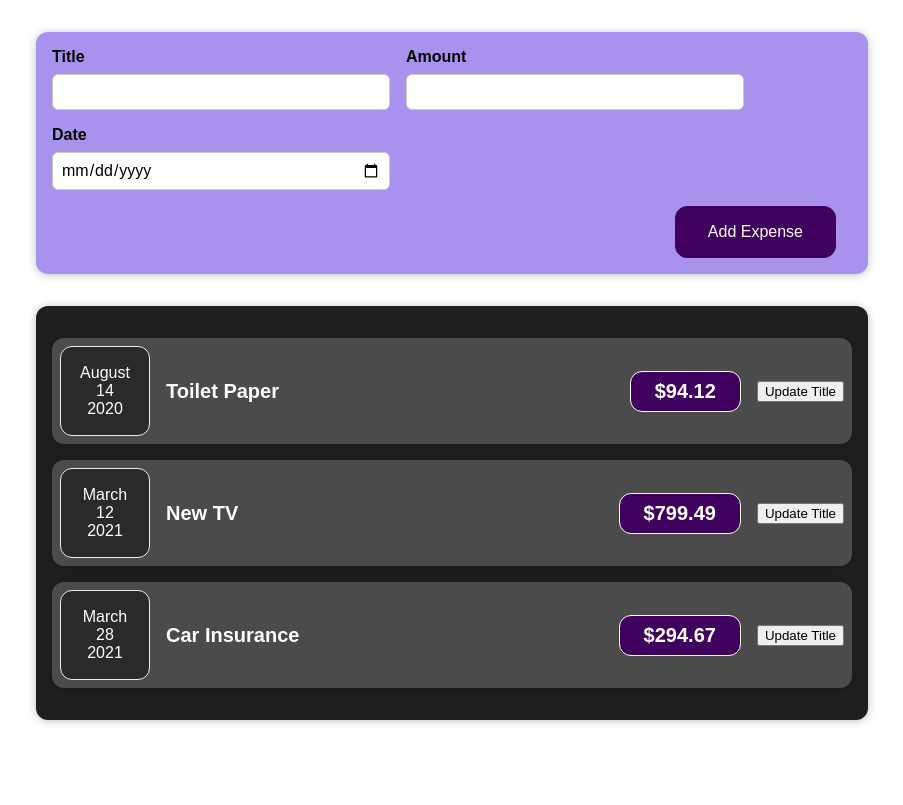
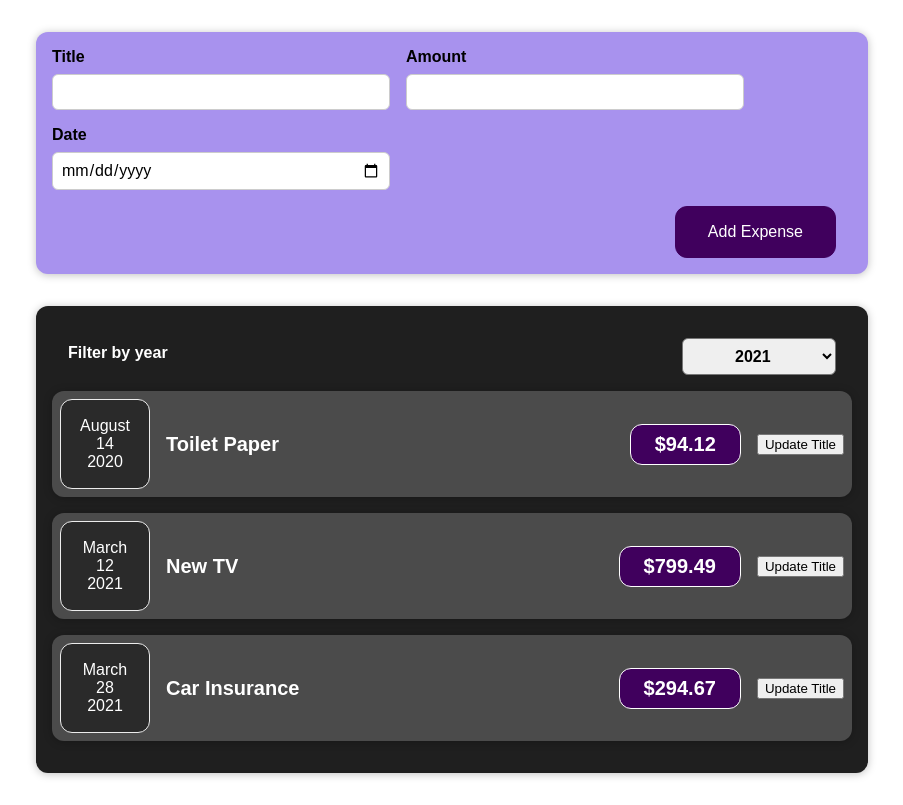
Before and after one commit to SivtsovaT/product-list-react, a React (Create React App) app: page / in a window 1280 px wide. Shown: the whole page, without its empty margins (188-1091 px from the left). Built offline with nearby package versions, Linux system fonts and the light colour scheme.

Commit message:
- added filter by year;

```diff
--- /dev/null
+++ b/src/components/Expenses/ExpenseFilter.css
@@ -0,0 +1,24 @@
+.expenses-filter {
+    color: white;
+    padding: 0 1rem;
+}
+
+.expenses-filter__control {
+    display: flex;
+    width: 100%;
+    align-items: center;
+    justify-content: space-between;
+    margin: 1rem 0;
+}
+
+.expenses-filter label {
+    font-weight: bold;
+    margin-bottom: 0.5rem;
+}
+
+.expenses-filter select {
+    font: inherit;
+    padding: 0.5rem 3rem;
+    font-weight: bold;
+    border-radius: 6px;
+}
--- /dev/null
+++ b/src/components/Expenses/ExpenseFilter.js
@@ -0,0 +1,25 @@
+import React from "react";
+import './ExpenseFilter.css';
+
+
+const ExpenseFilter = (props) => {
+    const dropdownChangeHandler = (event) => {
+        props.onChangeFilter(event.target.value);
+    }
+
+    return (
+        <div className='expenses-filter'>
+            <div className='expenses-filter__control'>
+                <label>Filter by year</label>
+                <select value={props.selected} onChange={dropdownChangeHandler}>
+                    <option value='2022'>2022</option>
+                    <option value='2021'>2021</option>
+                    <option value='2020'>2020</option>
+                    <option value='2019'>2019</option>
+                </select>
+            </div>
+        </div>
+    )
+}
+
+export default ExpenseFilter
--- a/src/components/Expenses/Expenses.js
+++ b/src/components/Expenses/Expenses.js
@@ -1,11 +1,19 @@
-import React from "react";
+import React, {useState} from "react";
 import './Expenses.css';
 import ExpenseItem from "./ExpenseItem";
+import ExpenseFilter from "./ExpenseFilter";
 
 
 const Expenses = (props) => {
+    const [filteredYear, setFilteredYear] = useState('2021');
+    const filterChangeHandler =(selectedYear) => {
+        setFilteredYear(selectedYear);
+        console.log(selectedYear);
+    }
+
     return (
         <div className='expenses'>
+            <ExpenseFilter selected={filteredYear} onChangeFilter={filterChangeHandler}/>
             <ExpenseItem
                 title={props.items[0].title}
                 amount={props.items[0].amount}
```
